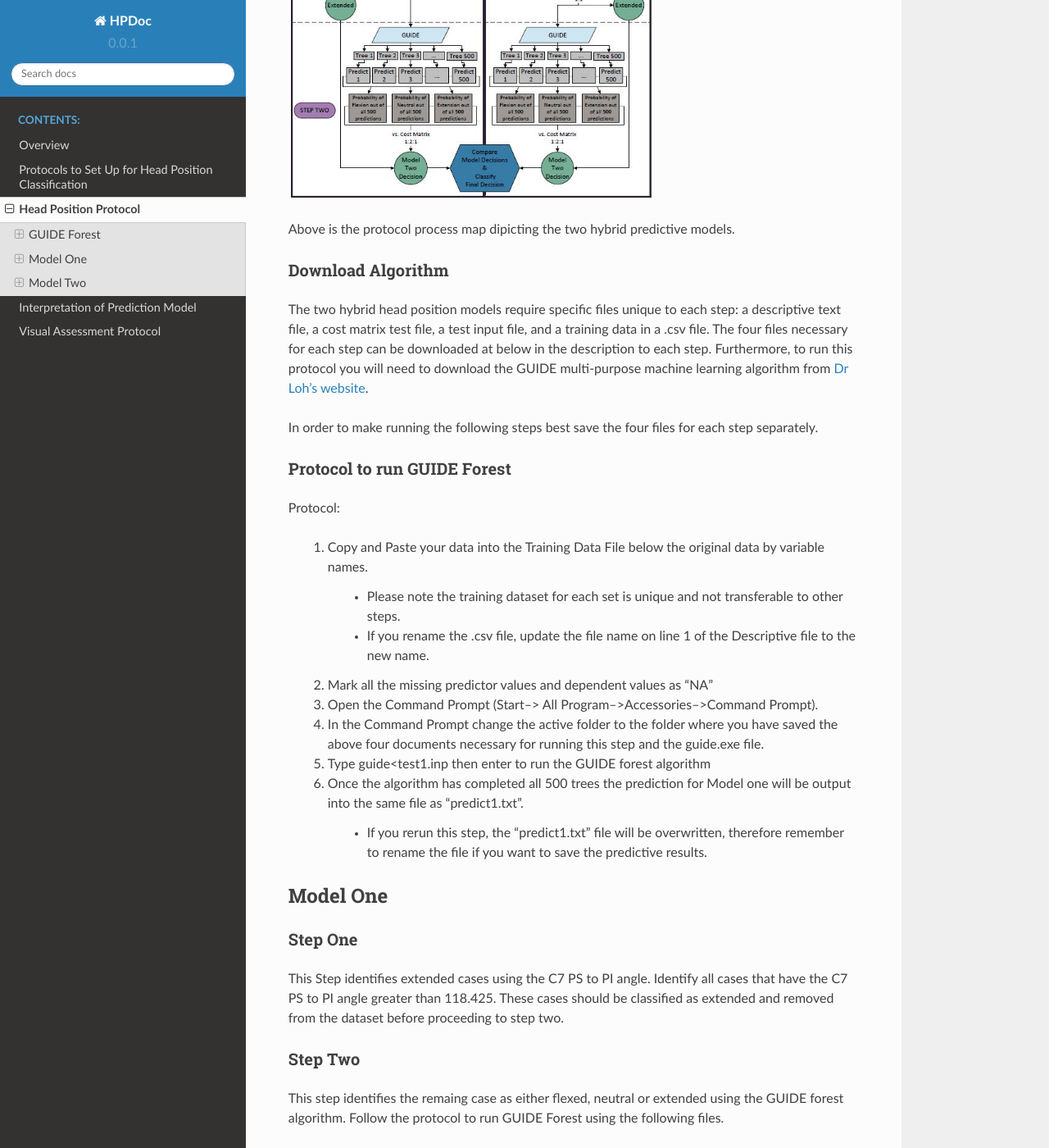
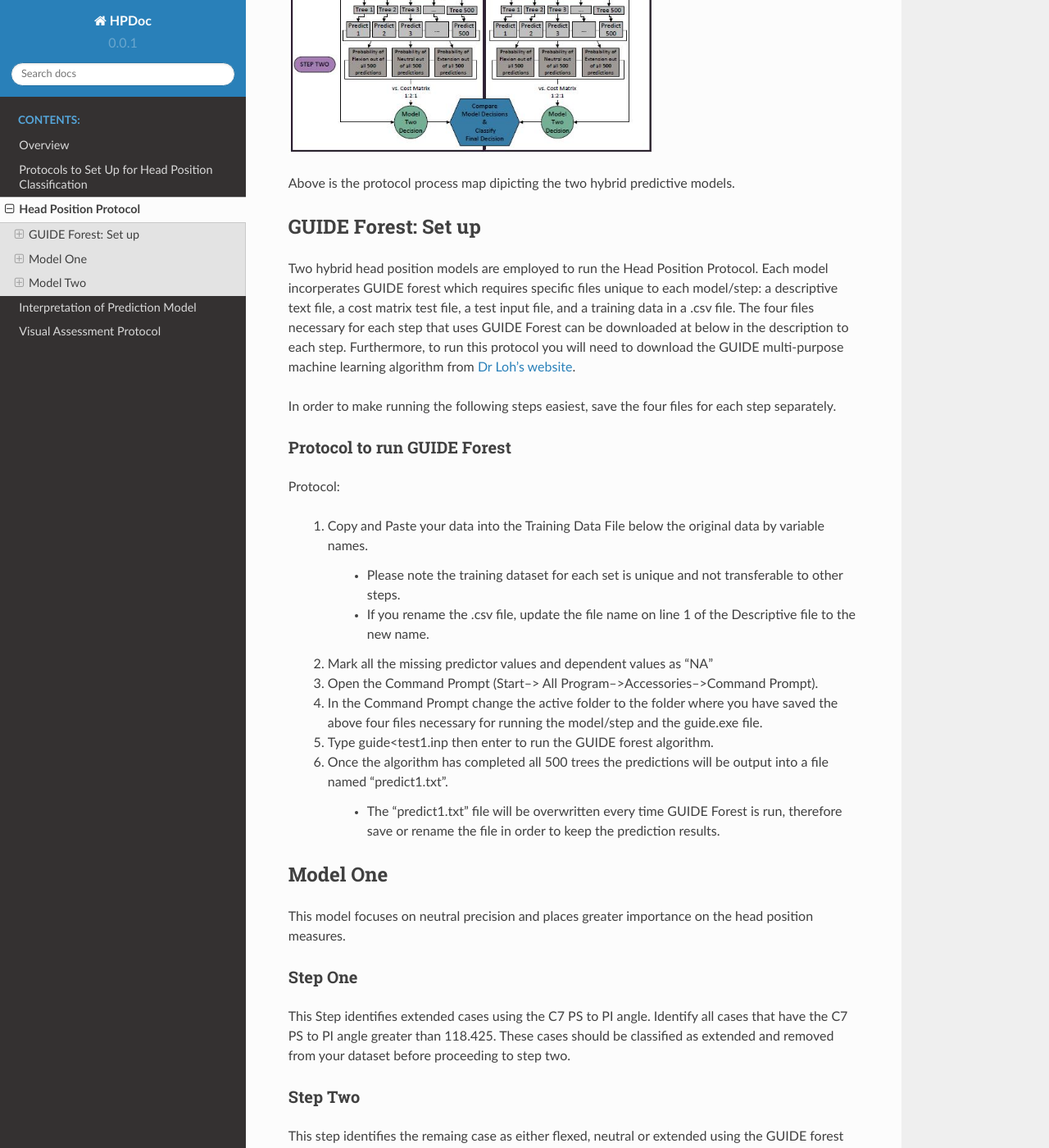
Before and after one commit to vocaltractlab/headpositiondoc, a Sphinx documentation site: the page built from source/protocolHP.rst, in a window 1280 px wide and 1400 px high, scrolled down 381 px. Shown: the whole window at 82% size. Built offline with Sphinx 7.4.7 and the Read the Docs theme 2.0.0, drawn with Linux system fonts in a browser that asks for light colours; some of the changed text lies outside the part shown.

Commit message:
hp protocol update2

```diff
--- a/source/protocolHP.rst
+++ b/source/protocolHP.rst
@@ -13,12 +10,12 @@ GUIDE Forest
 Above is the protocol process map dipicting the two hybrid predictive models.
 
 
-Download Algorithm
-__________________
+GUIDE Forest: Set up
+--------------------
 
-The two hybrid head position models require specific files unique to each step: a descriptive text file, a cost matrix test file, a test input file, and a training data in a .csv file. The four files necessary for each step can be downloaded at below in the description to each step. Furthermore, to run this protocol you will need to download the GUIDE multi-purpose machine learning algorithm from `Dr Loh's website <http://www.stat.wisc.edu/~loh/guide.html>`_.
+Two hybrid head position models are employed to run the Head Position Protocol. Each model incorperates GUIDE forest which requires specific files unique to each model/step: a descriptive text file, a cost matrix test file, a test input file, and a training data in a .csv file. The four files necessary for each step that uses GUIDE Forest can be downloaded at below in the description to each step. Furthermore, to run this protocol you will need to download the GUIDE multi-purpose machine learning algorithm from `Dr Loh's website <http://www.stat.wisc.edu/~loh/guide.html>`_.
 
-In order to make running the following steps best save the four files for each step separately.
+In order to make running the following steps easiest, save the four files for each step separately.
 
 Protocol to run GUIDE Forest
 ____________________________
@@ -34,23 +31,25 @@ Protocol:
 
       (3)  Open the Command Prompt (Start–> All Program–>Accessories–>Command Prompt).
 
-      (4)  In the Command Prompt change the active folder to the folder where you have saved the above four documents necessary for running this step and the guide.exe file.
+      (4)  In the Command Prompt change the active folder to the folder where you have saved the above four files necessary for running the model/step and the guide.exe file.
 
-      (5)  Type guide<test1.inp then enter to run the GUIDE forest algorithm
+      (5)  Type guide<test1.inp then enter to run the GUIDE forest algorithm.
 
-      (6)  Once the algorithm has completed all 500 trees the prediction for Model one will be output into the same file as “predict1.txt”.
+      (6)  Once the algorithm has completed all 500 trees the predictions will be output into a file named “predict1.txt”.
 
-               * If you rerun this step, the “predict1.txt” file will be overwritten, therefore remember to rename the file if you want to save the predictive results.
+               * The “predict1.txt” file will be overwritten every time GUIDE Forest is run, therefore save or rename the file in order to keep the prediction results.
 
 
 
 Model One
 ---------
 
+This model focuses on neutral precision and places greater importance on the head position measures.
+
 Step One
 ________
 
-This Step identifies extended cases using the C7 PS to PI angle.  Identify all cases that have the C7 PS to PI angle greater than 118.425. These cases should be classified as extended and removed from the dataset before proceeding to step two.
+This Step identifies extended cases using the C7 PS to PI angle.  Identify all cases that have the C7 PS to PI angle greater than 118.425. These cases should be classified as extended and removed from your dataset before proceeding to step two.
 
 
 Step Two
@@ -68,7 +67,7 @@ Download the following files:
 Model Two
 ---------
 
-
+This model focuses on neutral sensativity and places greater importance on the neck position measures.
 
 Step One
 ________
```
Also changed, not shown: other parts of source/protocolHP.rst (+0 -3 lines).
